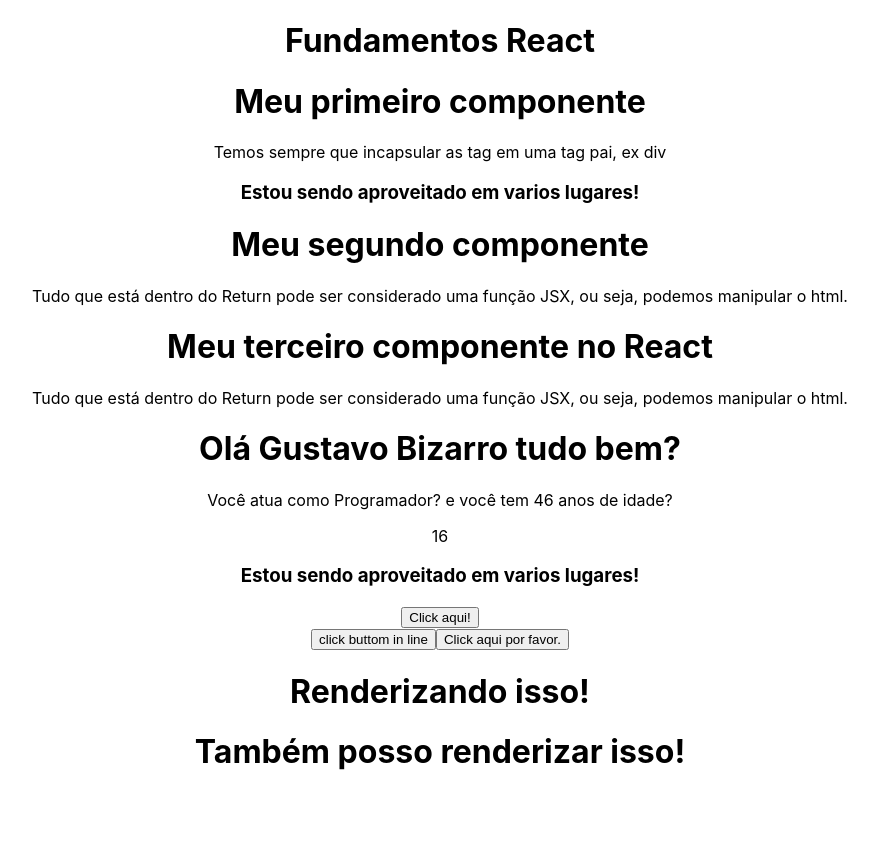
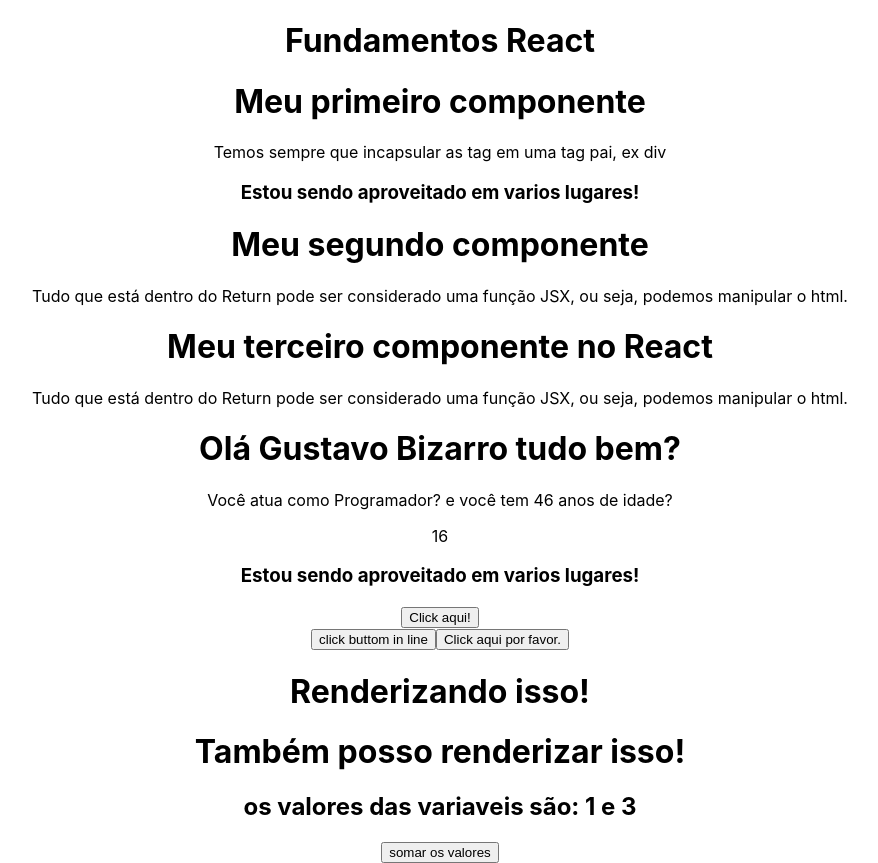
Before and after one commit to Gustavo-Bizarro/react_basic, a React (Create React App) app in the folder 2_FUNDAMENTOS/fundamentos/: page / in a window 1280 px wide. Shown: the whole page, without its empty margins (200-1078 px from the left). Before the commit the page ends 800 px from the top, so only its background shows below. Built offline with nearby package versions, Linux system fonts and the light colour scheme.

Commit message:
desafio dos fundamentos concluido

```diff
--- a/2_FUNDAMENTOS/fundamentos/src/App.js
+++ b/2_FUNDAMENTOS/fundamentos/src/App.js
@@ -5,9 +5,11 @@
 import TemplateExpress from './components/TemplateExpress';
 import MyComponent from './components/MyComponent';
 import Events from './components/Events';
+import Challenge from './components/Challenge';
 
 //style css
 import './App.css';
+
 
 
 function App() {
@@ -20,6 +22,7 @@
     <TemplateExpress/>
     <MyComponent/>
     <Events/>
+    <Challenge/>
     </div>
   );
 }
--- /dev/null
+++ b/2_FUNDAMENTOS/fundamentos/src/components/Challenge.js
@@ -0,0 +1,16 @@
+const Challenge = () => {
+
+    const n2 = 3;
+    const n1 = 1;
+    return (
+        <div>
+            <h2>os valores das variaveis são: {n1} e {n2}</h2>
+            <div>
+                <button onClick={() => console.log (n1+n2)}>somar os valores</button>
+
+            </div>
+        </div>
+    )
+}
+
+export default Challenge;
```
